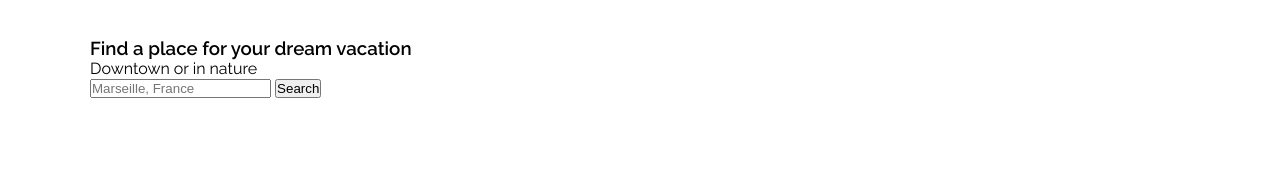
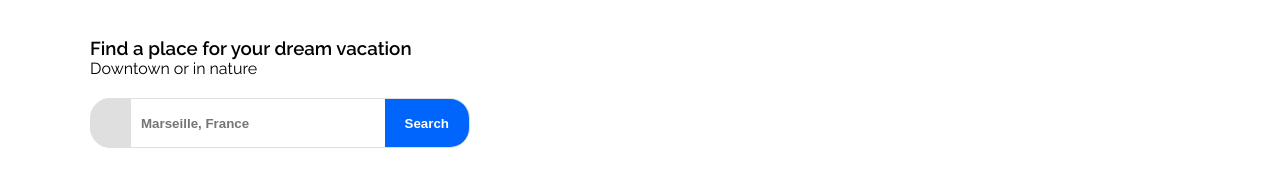
Before and after one commit to tomevertzen/TomEvertzen_2_01062021, a plain HTML site: page index.html in a window 1280 px wide. Shown: the part 68-254 px from the top of the page. Drawn offline with Linux system fonts and the light colour scheme.

Commit message:
Added the styling and markup for the searchbar/button and installed FontAwesome package

```diff
--- a/css/style.css
+++ b/css/style.css
@@ -72,3 +72,50 @@ nav ul li {
   margin: 0 auto;
   padding: 2rem;
 }
+
+/* SEARCH BUTTON STYLING */
+
+/* SEARCH BUTTON SECTION */
+
+.searchbar {
+  display: flex;
+  justify-content: space-between;
+  align-items: center;
+  margin: 2rem 0rem;
+
+  border: solid 1px #dfdfdf;
+  background-color: #dfdfdf;
+  border-radius: 20px;
+  height: 50px;
+  width: 380px;
+
+  overflow: hidden;
+}
+
+.searchbar__icon {
+  color: rgb(58, 58, 58);
+  background-color: #dfdfdf;
+  margin: 2rem;
+}
+
+.searchbar__input {
+  border: none;
+  flex-grow: 1;
+  height: 100%;
+  padding: 1rem;
+  font-weight: 600;
+  color: rgb(58, 58, 58);
+}
+
+.searchbar__button {
+  background-color: #0065fc;
+  color: white;
+  border: none;
+  min-height: 100%;
+  padding: 2rem;
+  font-weight: 600;
+}
+
+.searchbar__button:hover {
+  background-color: #3485ff;
+}
```
Also changed, not shown: package-lock.json (added), 1 other file.
